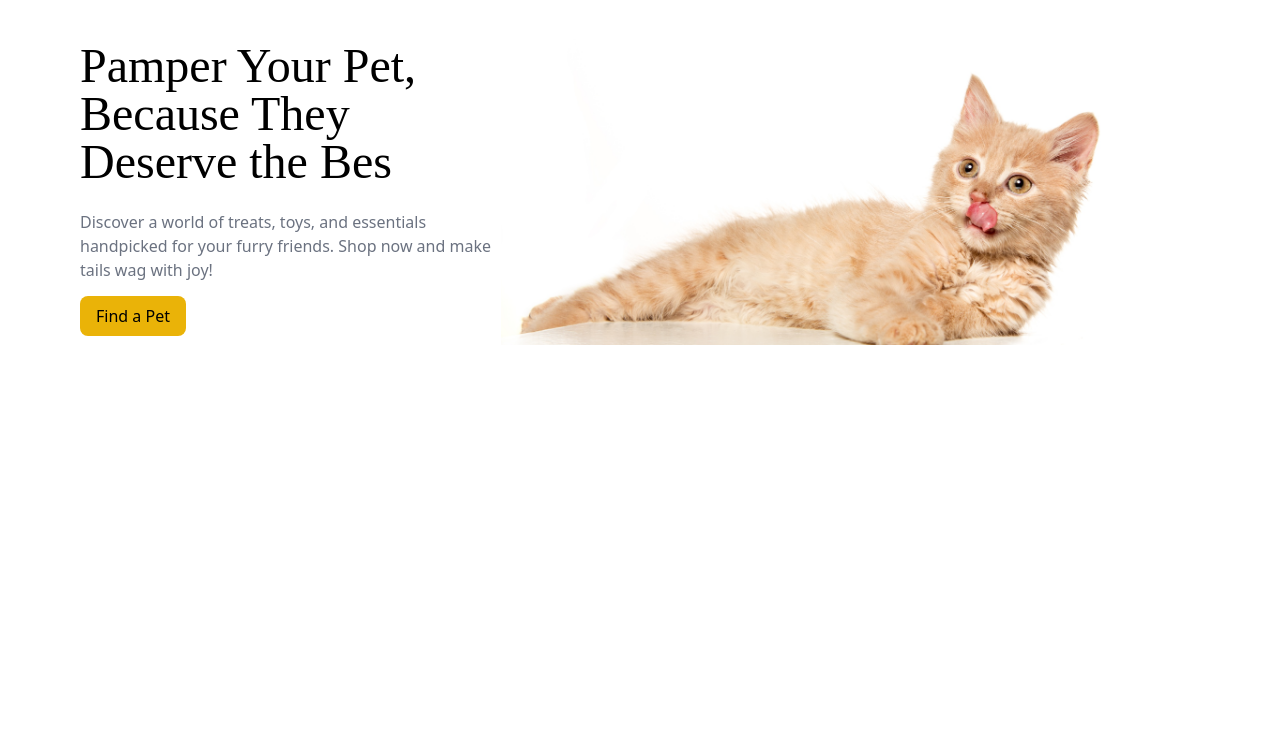
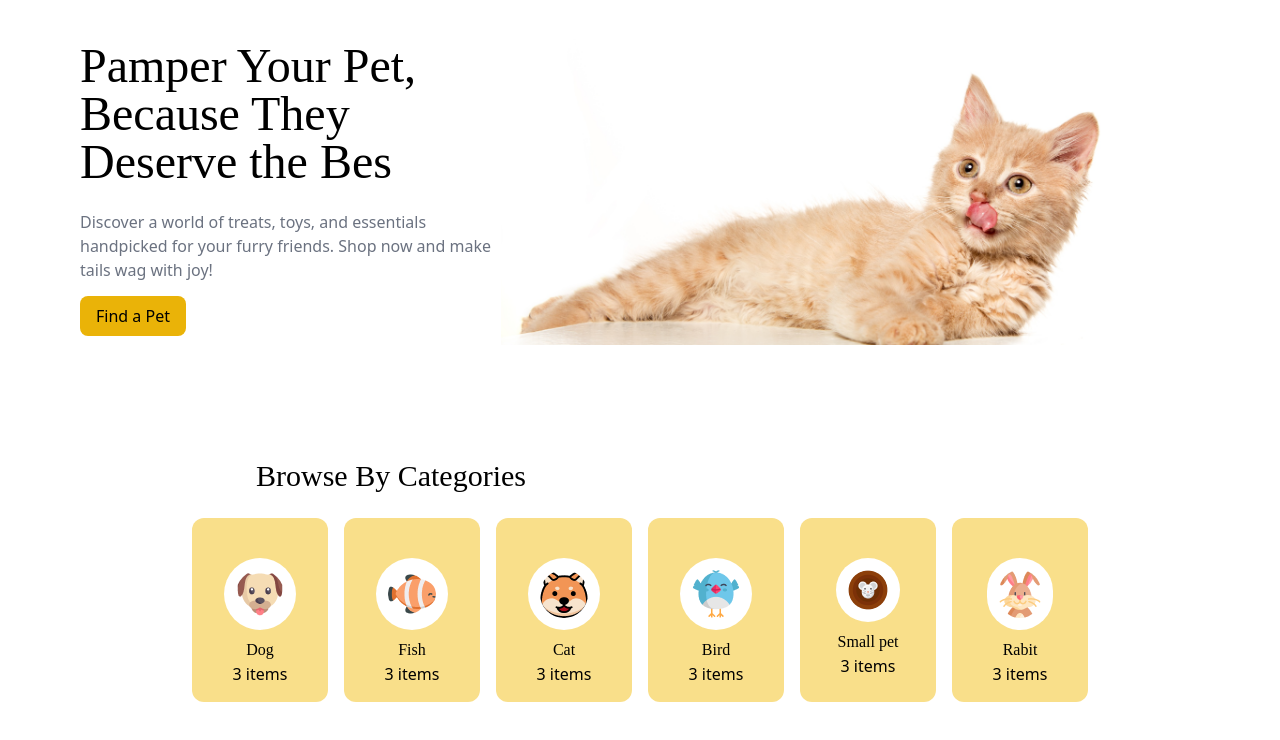
Before and after one commit to afrojakeya10/pet-care, a plain HTML site: page index.html in a window 1280 px wide. Shown: the part 86-826 px from the top of the page. Before the commit the page ends 800 px from the top, so only its background shows below. Drawn offline with nearby package versions, Linux system fonts and the light colour scheme; a web font is replaced by a local one.

Commit message:
added the browse by categories section

```diff
--- a/index.html
+++ b/index.html
@@ -110,8 +110,53 @@
 
 
     <main>
+        <!--Browse By Categories-->
+      <section class="mb-24">
+        <h1 class="ml-auto  md:ml-64 mr-80   lg:ml-64 mr-auto google-font1 text-3xl">Browse By Categories</h1> <br>
+
+        <div class="flex justify-center">
+          <div class="grid grid-cols-2 md:grid-cols-4 lg:grid-cols-6 gap-4 text-center">
+
+            <div class="bg-[#F9DF8A] rounded-xl px-8 py-4">
+              <img class="mx-auto mt-6 mb-2 bg-white rounded-full p-3" src="images/dog-cartoon.png">
+              <h2 class="google-font1">Dog</h2>
+              <p class="">3 items</p>
+            </div>
+
+            <div class="bg-[#F9DF8A] rounded-xl px-8 py-4">
+              <img class="mx-auto mt-6 mb-2 bg-white rounded-full p-3" src="images/fish-cartoon.png">
+              <h2 class="google-font1">Fish</h2>
+              <p>3 items</p>
+            </div>
+
+            <div class="bg-[#F9DF8A] rounded-xl px-8 py-4">
+              <img class="mx-auto mt-6 mb-2  bg-white rounded-full p-3" src="images/cat-cartoon.png">
+              <h2 class="google-font1">Cat</h2>
+              <p>3 items</p>
+            </div>
+
+            <div class=" bg-[#F9DF8A] rounded-xl px-8 py-4">
+              <img class="mx-auto mt-6 mb-2  bg-white rounded-full p-3" src="images/bird-cartoon.png">
+              <h2 class="google-font1">Bird</h2>
+              <p>3 items</p>
+            </div>
+
+            <div class="bg-[#F9DF8A] rounded-xl px-8 py-4">
+              <img class="mx-auto mt-6 mb-2  bg-white rounded-full p-3" src="images/mouse-cartoon.png">
+              <h2 class="google-font1">Small pet</h2>
+              <p>3 items</p>
+            </div>
+
+            <div class="bg-[#F9DF8A] rounded-xl px-8 py-4">
+              <img class="mx-auto mt-6 mb-2  bg-white rounded-full p-3" src="images/rabbit-cartoon.png">
+              <h2 class="google-font1">Rabit</h2>
+              <p>3 items</p>
+            </div>
+          </div>
+        </div>
 
 
+      </section>
     </main>
 
     <footer>
```
